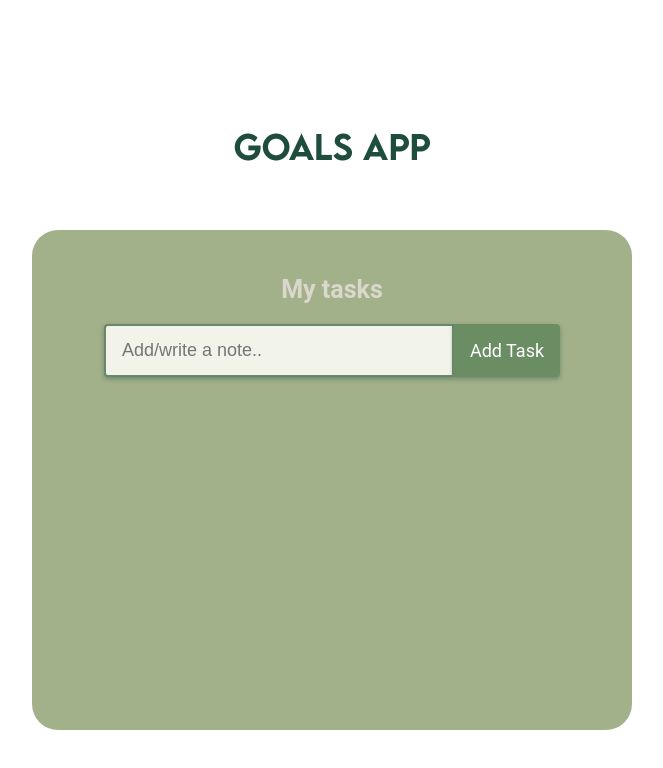
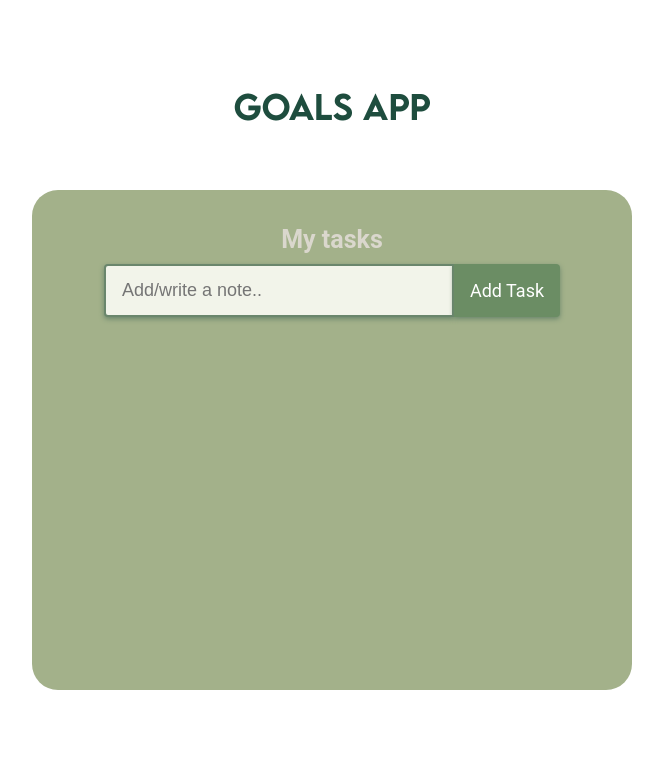
Before and after one commit to DarioDAngeloo/Set-Your-Goals-App-by-dario, a React (Vite) app in the folder set-goals-by-dario/: page / in a window 1280 px wide. Shown: the top 768 px of the page, without its empty margins (308-971 px from the left). Built offline with nearby package versions, Linux system fonts and the light colour scheme.

Commit message:
second-backgorund-fix

```diff
--- a/set-goals-by-dario/src/App.css
+++ b/set-goals-by-dario/src/App.css
@@ -7,7 +7,7 @@
 html,
 body {
   /* background-color: #c6c3ba; */
-  margin-top: 40px;
+  margin-top: 20px;
   color: #344e41;
   font-family: Lato, sans-serif;
 }
@@ -17,7 +17,7 @@ h1 {
   font-size: 25px;
   font-family: Roboto, sans-serif;
   text-align: center;
-  margin: 20px 0;
+  margin: 10px 0;
 }
 
 .App {
```
